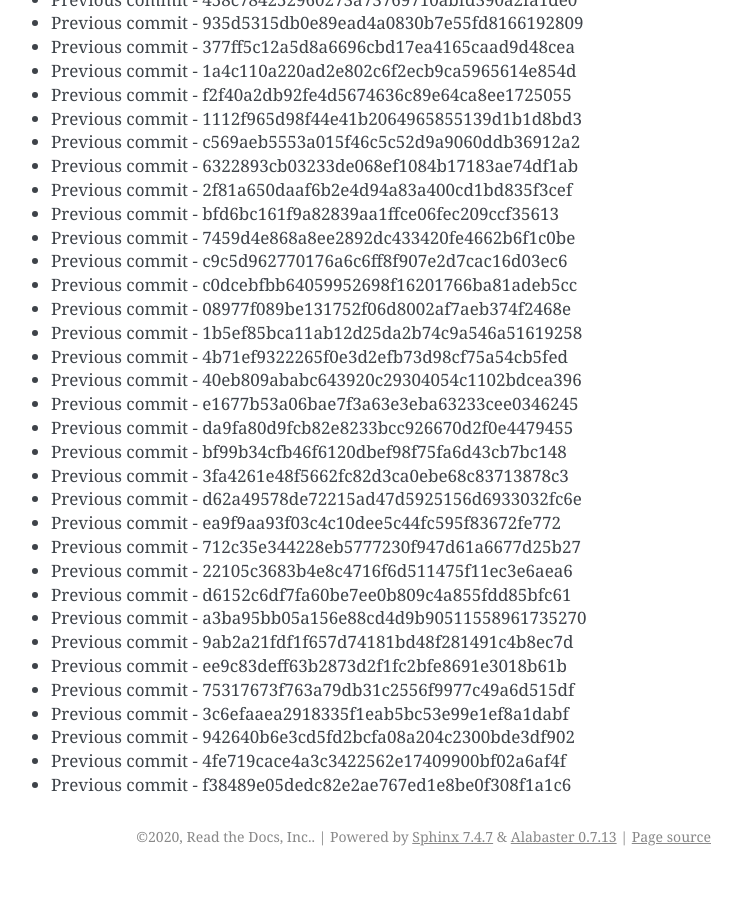
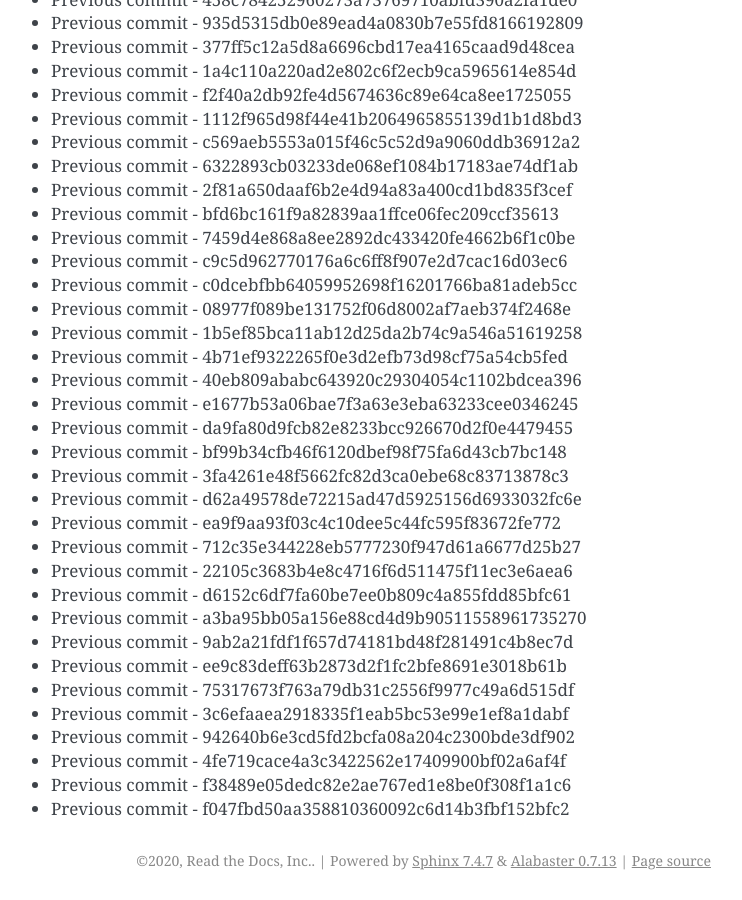
Before and after one commit to readthedocs/rtd-git-stresstest, a Sphinx documentation site: the page built from docs/updates.rst, in a window 1280 px wide and 900 px high, scrolled down 101983 px. Shown: the whole window, without its empty margins (399-1141 px from the left). Built offline with Sphinx 7.4.7, drawn with Linux system fonts in a browser that asks for light colours; before the commit the page ends 102859 px from its top, so only the background shows below that.

Commit message:
Generating commit from previous: f047fbd50aa358810360092c6d14b3fbf152bfc2

```diff
--- a/docs/updates.rst
+++ b/docs/updates.rst
@@ -4317,3 +4317,4 @@ It can be tested for any performance characteristics.
 * Previous commit - 942640b6e3cd5fd2bcfa08a204c2300bde3df902
 * Previous commit - 4fe719cace4a3c3422562e17409900bf02a6af4f
 * Previous commit - f38489e05dedc82e2ae767ed1e8be0f308f1a1c6
+* Previous commit - f047fbd50aa358810360092c6d14b3fbf152bfc2
```
